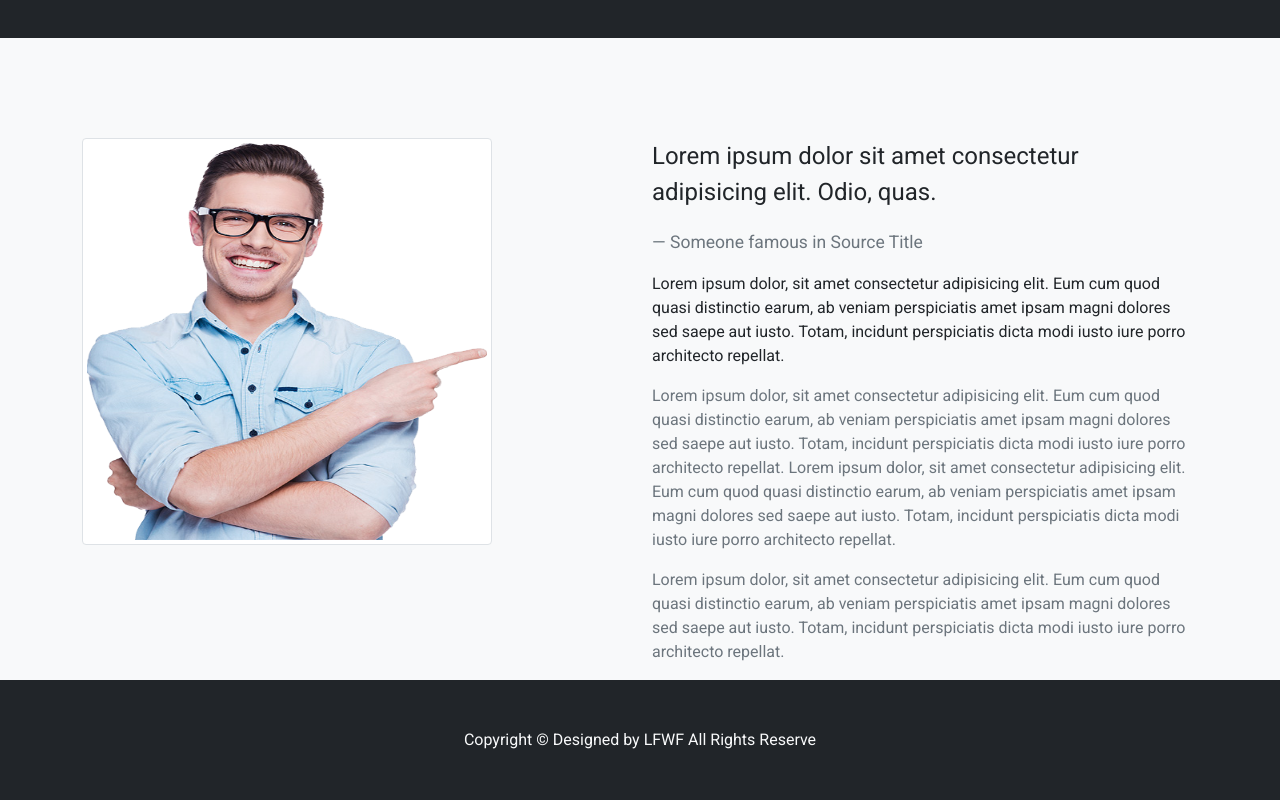
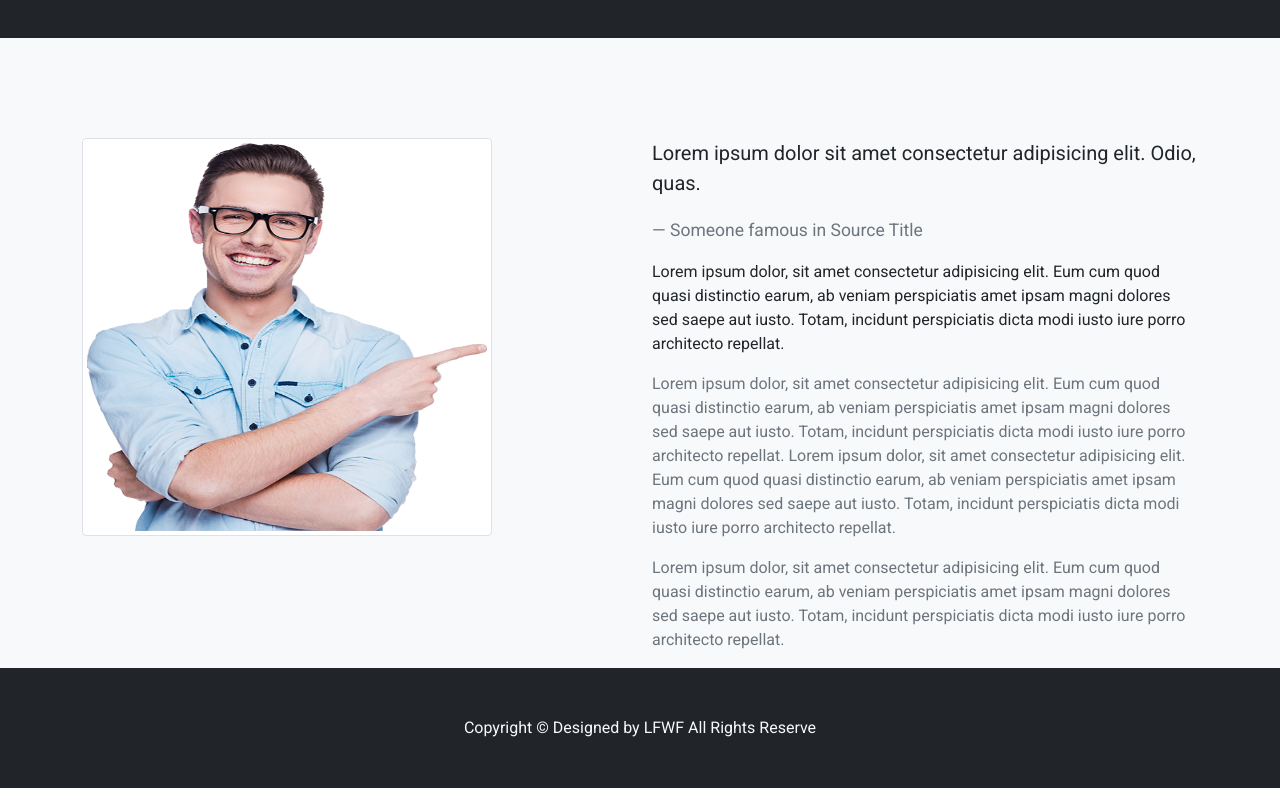
Before and after one commit to developer-zahir/class-28-assignment, a plain HTML site: page index.html in a window 1280 px wide. Shown: the part 804-1604 px from the top of the page. Drawn offline with nearby package versions, Linux system fonts and the light colour scheme.

Commit message:
Update index.html

```diff
--- a/index.html
+++ b/index.html
@@ -98,7 +98,7 @@
                         <div class="col-lg-6">
                             <div class="inner">
                                 <blockquote class="blockquote">
-                                    <p class="fs-4">Lorem ipsum dolor sit amet consectetur adipisicing elit. Odio, quas.</p>
+                                    <p class="">Lorem ipsum dolor sit amet consectetur adipisicing elit. Odio, quas.</p>
                                     <span class="blockquote-footer">Someone famous in Source Title</span>
                                 </blockquote>
                                 <p>
```
